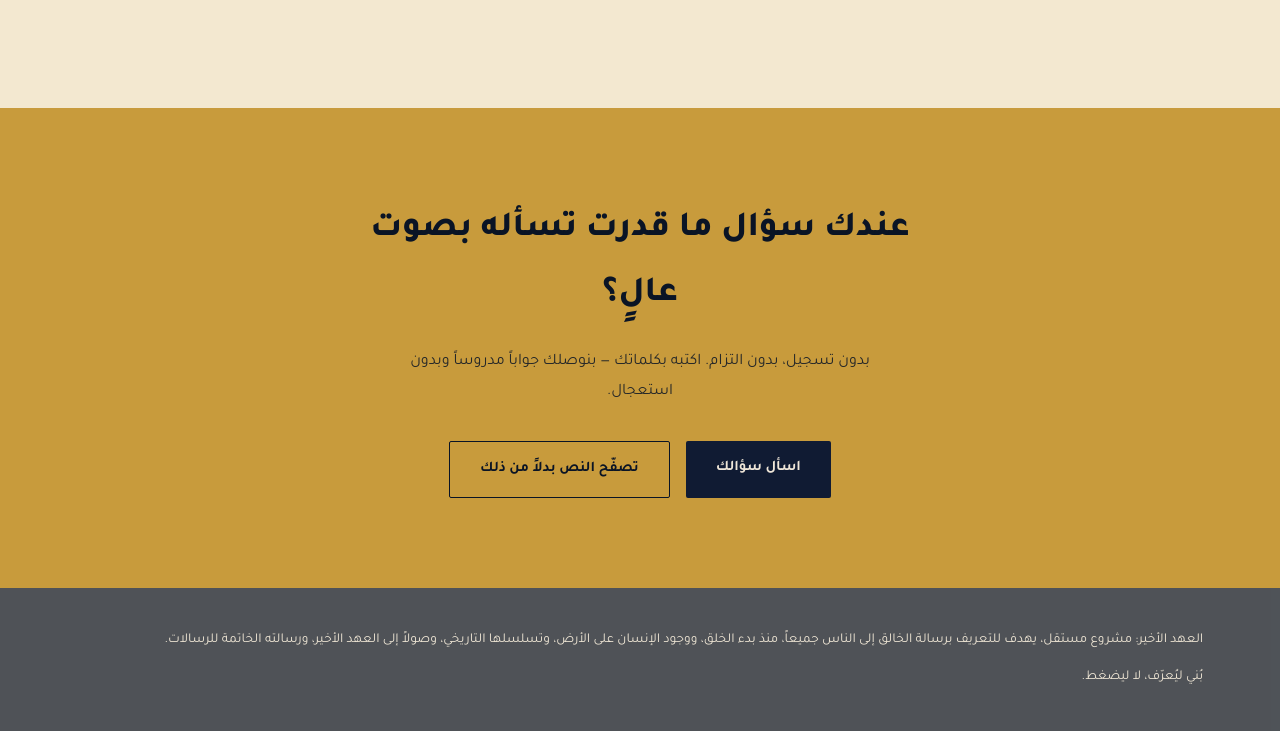
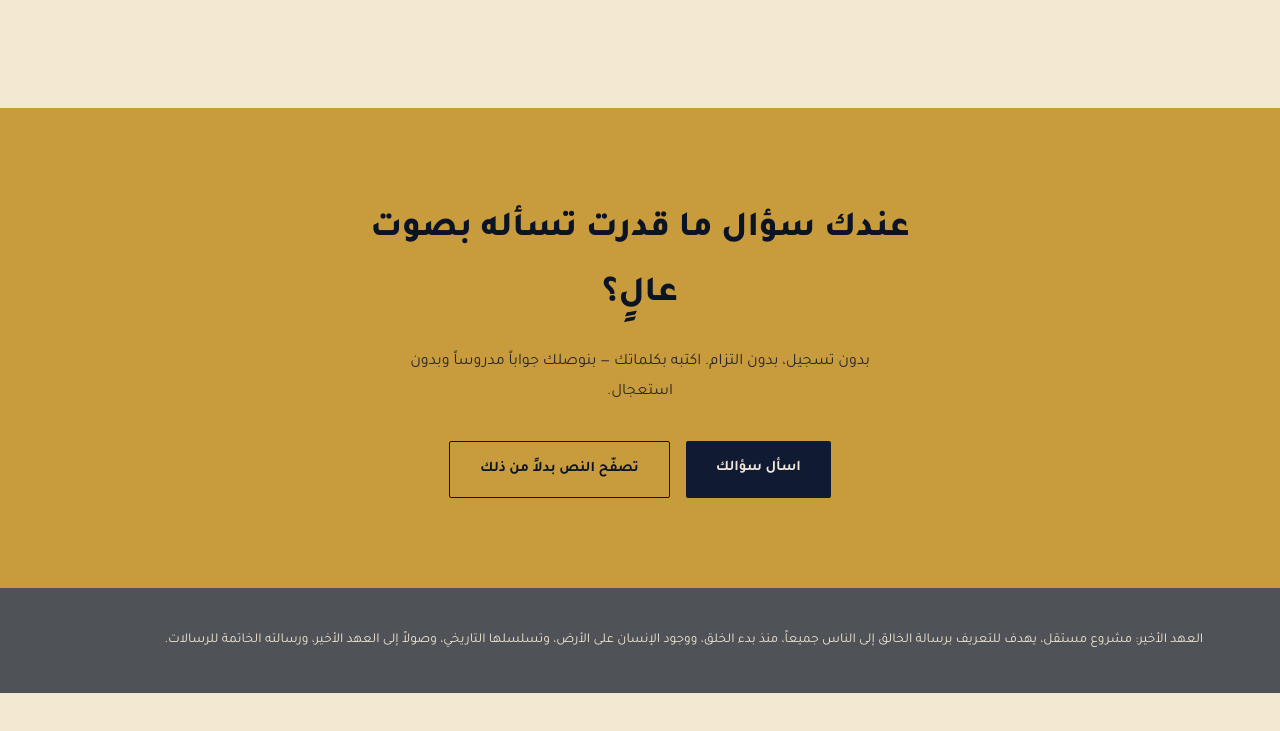
Before and after one commit to oalturki/ltestament-site, a plain HTML site: page index.html in a window 1280 px wide. Shown: the part 4775-5506 px from the top of the page. After the commit the page ends 5468 px from the top, so only its background shows below. Drawn offline with Linux system fonts and the light colour scheme.

Commit message:
Add files via upload

```diff
--- a/index.html
+++ b/index.html
@@ -491,7 +491,6 @@
 
 <footer>
   <span>العهد الأخير: مشروع مستقل، يهدف للتعريف برسالة الخالق إلى الناس جميعاً، منذ بدء الخلق، ووجود الإنسان على الأرض، وتسلسلها التاريخي، وصولاً إلى العهد الأخير، ورسالته الخاتمة للرسالات.</span>
-  <span>بُني ليُعرّف، لا ليضغط.</span>
 </footer>
 
 <script>
```
